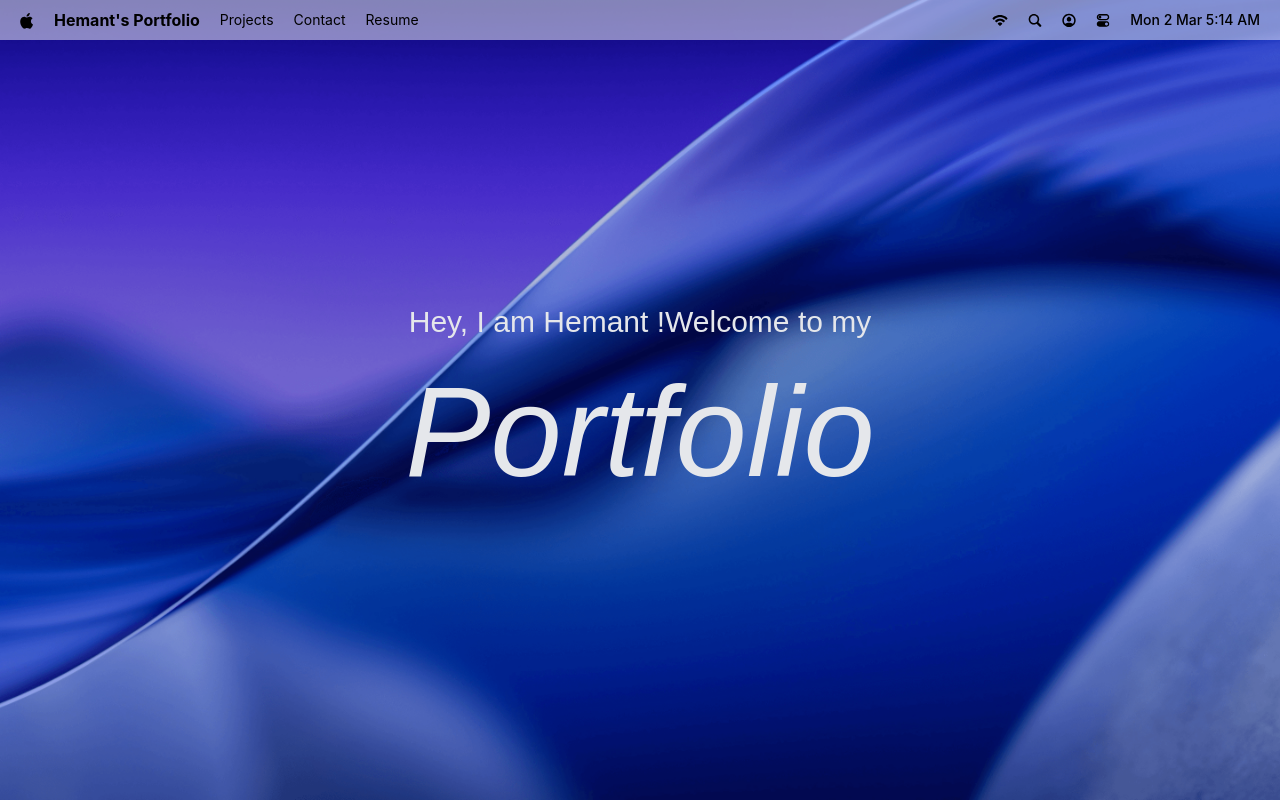
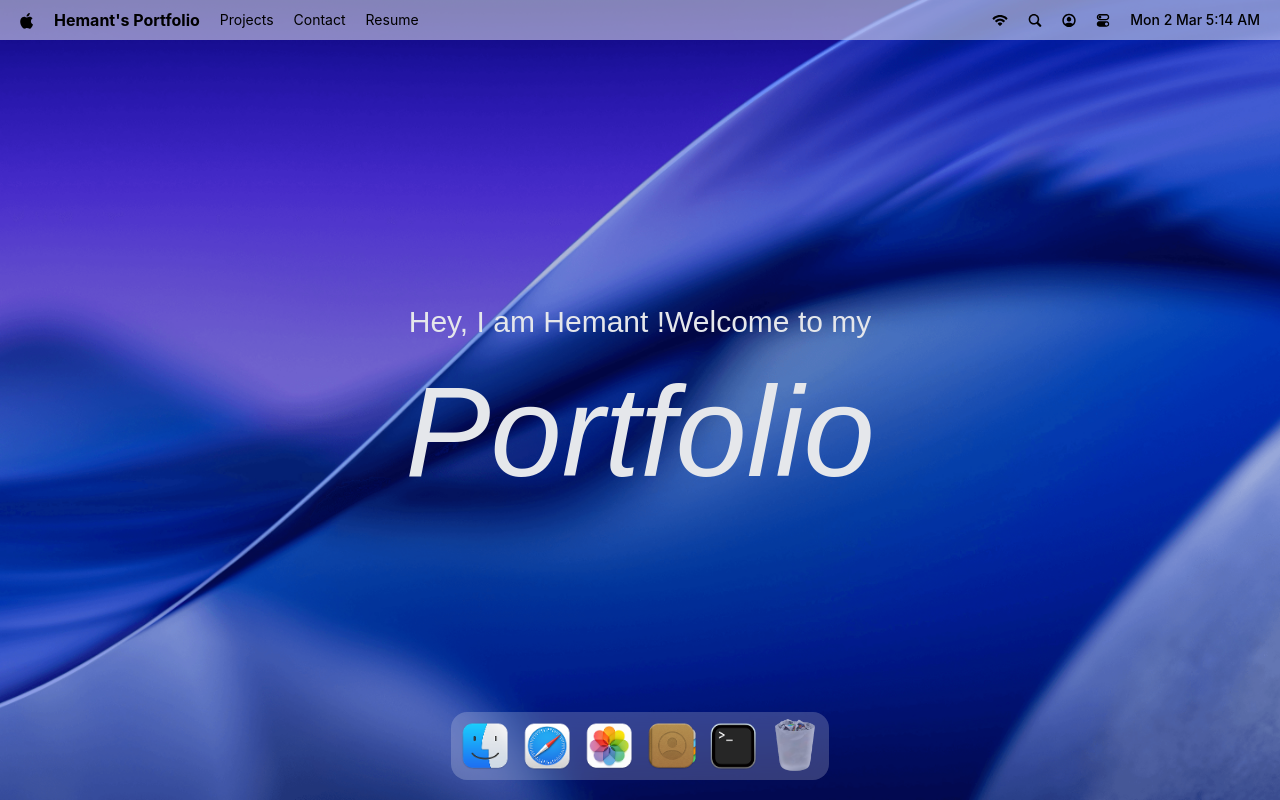
Before and after one commit to Hemantcods/Portfolio, a React (Vite) app: page / in a window 1280 px wide. Built offline with nearby package versions, Linux system fonts and the light colour scheme; a web font is replaced by a local one.

Commit message:
implemented dock presentation

```diff
--- a/package.json
+++ b/package.json
@@ -17,6 +17,7 @@
     "lucide-react": "^0.575.0",
     "react": "^19.2.0",
     "react-dom": "^19.2.0",
+    "react-tooltip": "^5.30.0",
     "tailwindcss": "^4.2.1"
   },
   "devDependencies": {
--- a/src/App.jsx
+++ b/src/App.jsx
@@ -1,10 +1,11 @@
 import React from 'react'
-import { Navbar, Welcome } from '@components'
+import { Navbar, Welcome,Dock } from '@components'
 const App = () => {
   return (
     <main>
       <Navbar />
       <Welcome/>
+      <Dock/>
     </main>
   )
 }
--- /dev/null
+++ b/src/components/Dock.jsx
@@ -0,0 +1,84 @@
+import React, { useRef } from "react";
+import { dockApps } from "@constants";
+import { Tooltip } from "react-tooltip";
+import { useGSAP } from "@gsap/react";
+import gsap from "gsap";
+import { Diameter } from "lucide-react";
+const Dock = () => {
+  const DockRef = useRef(null);
+  const toggleApp = (app) => {
+    // TODO : Implement Open Window Logic
+  };
+  useGSAP(() => {
+    const dock = DockRef.current;
+    if (!dock) return;
+    const icons = dock.querySelectorAll(".dock-icon");
+    const animateIcons = (mouseX) => {
+      const { left: Left } = dock.getBoundingClientRect();
+      icons.forEach((icon) => {
+        const { left: iconLeft, width: iconWidth } =
+          icon.getBoundingClientRect();
+        const center = iconLeft - Left + iconWidth / 2;
+        const distance = Math.abs(mouseX - center);
+        const intensity = Math.exp(-(distance ** 2.3) / 20000);
+        gsap.to(icon, {
+          scale: 1 + 0.25 * intensity,
+          y: -15 * intensity,
+          duration: 0.2,
+          ease: "power1.out",
+        });
+      });
+    };
+    const handleMouseMove = (e) => {
+      const { left } = dock.getBoundingClientRect();
+      const mouseX = e.clientX - left;
+      animateIcons(mouseX);
+    };
+    const handleMouseLeave = () => {
+      icons.forEach((icon) => {
+        gsap.to(icon, {
+          scale: 1,
+          y: 0,
+          duration: 0.3,
+          ease: "power1.out",
+        });
+      });
+    };
+    dock.addEventListener("mousemove", handleMouseMove);
+    dock.addEventListener("mouseleave", handleMouseLeave);
+
+    return () => {
+      dock.removeEventListener("mousemove", handleMouseMove);
+      dock.removeEventListener("mouseleave", handleMouseLeave);
+    };
+  }, []);
+  return (
+    <section id="dock">
+      <div ref={DockRef} className="dock-container">
+        {dockApps.map(({ id, name, icon, canOpen }) => (
+          <div key={id ?? name} className="relative flex justify-center">
+            <button
+              type="button"
+              className="dock-icon"
+              aria-label={name}
+              data-tooltip-id="dock-tooltip"
+              data-tooltip-content={name}
+              data-tooltip-delay-show={150}
+              onClick={() => toggleApp({ id, canOpen })}
+            >
+              <img
+                src={`/images/${icon}`}
+                alt={name}
+                loading="lazy"
+                className={canOpen ? "" : "opacity-60"}
+              />
+            </button>
+          </div>
+        ))}
+        <Tooltip id="dock-tooltip" place="top" className="tooltip" />
+      </div>
+    </section>
+  );
+};
+
+export default Dock;
--- a/src/components/index.js
+++ b/src/components/index.js
@@ -1,4 +1,5 @@
 import Navbar from "@components/Navbar";
 import Welcome from "@components/Welcome";
+import Dock from "@components/Dock";
 
-export { Navbar, Welcome }
+export { Navbar, Welcome,Dock }
```
Also changed, not shown: 1 other file (tests, documents, lock files or other folders).
